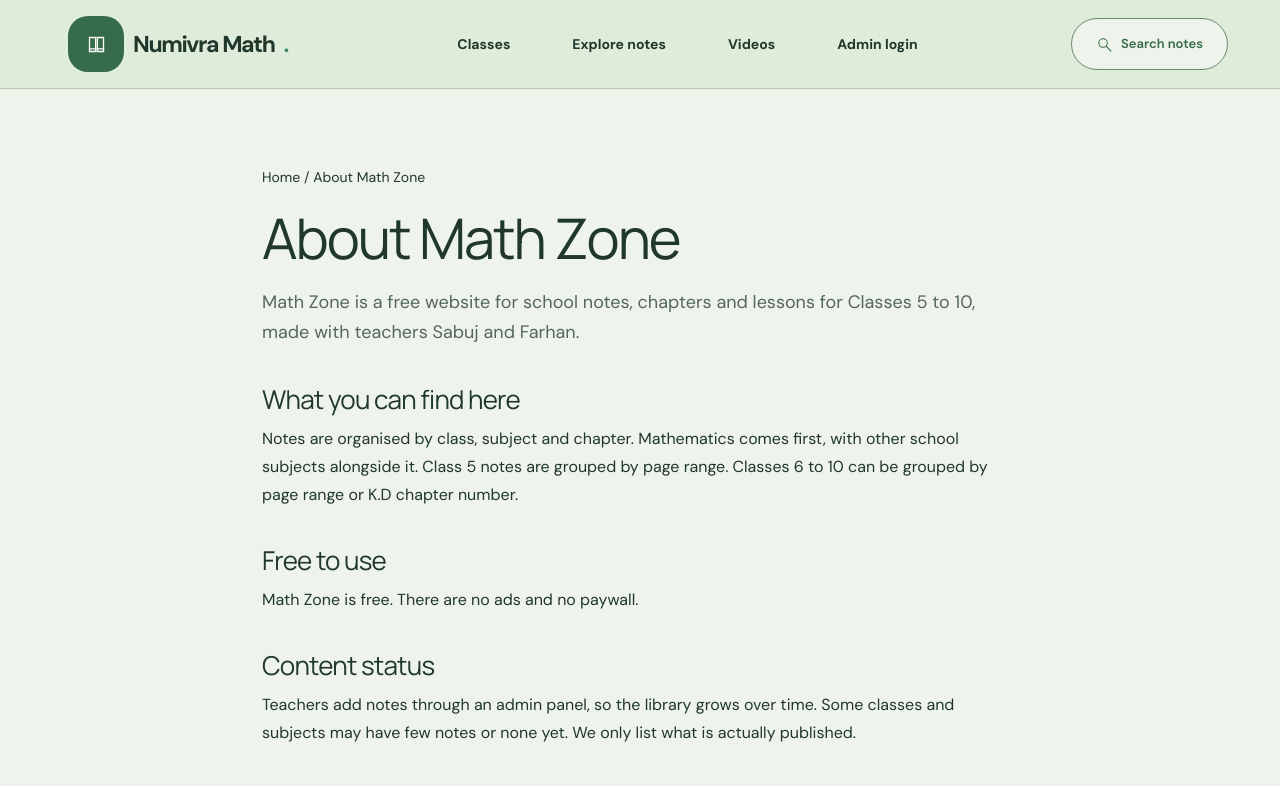
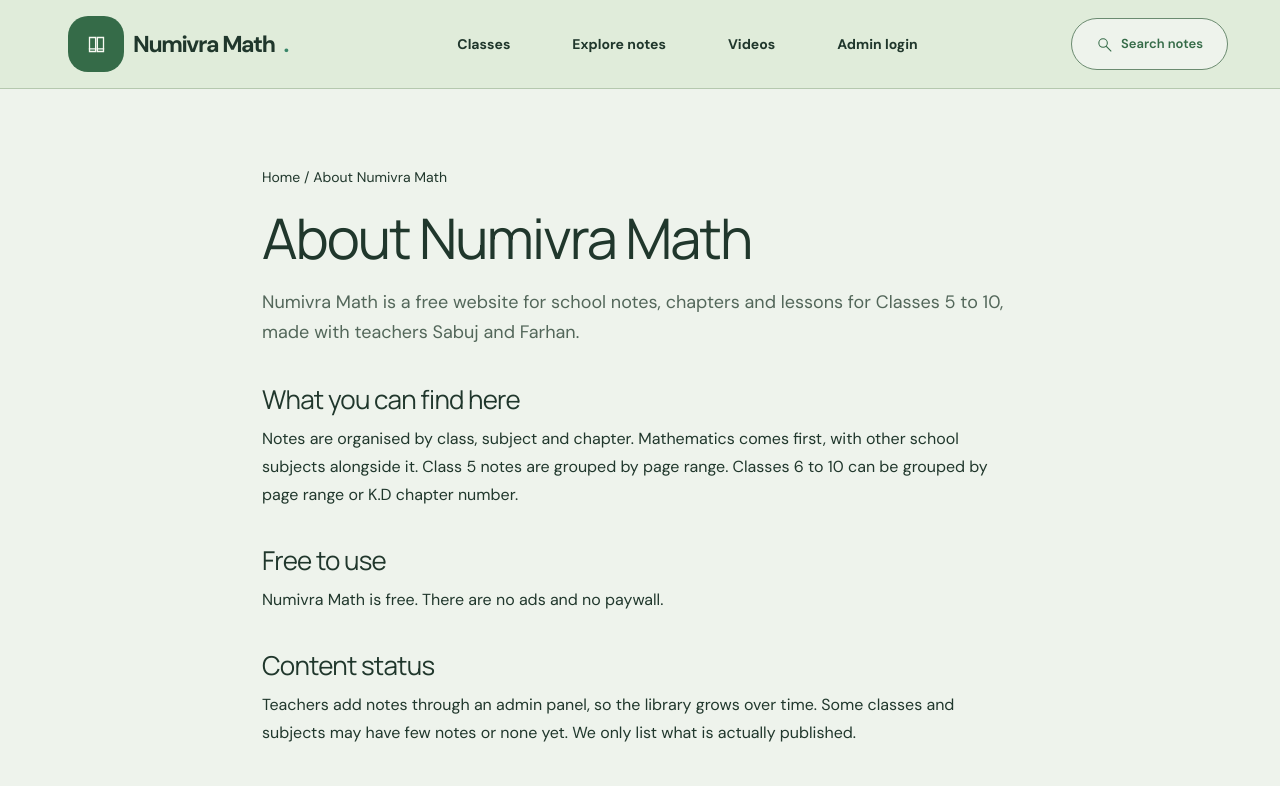
Before and after one commit to zyqorbusiness-lab/math-zone, a Next.js app: page /about in a window 1280 px wide. Shown: the top 786 px of the page. Built offline with nearby package versions, Linux system fonts and the light colour scheme.

Commit message:
Rename to Numivra Math and improve real search metadata: app/about/page.tsx

```diff
--- a/app/about/page.tsx
+++ b/app/about/page.tsx
@@ -1,10 +1,10 @@
 import Link from 'next/link';import {PageShell} from '@/components/page-shell';import {seo} from '@/lib/seo';
-export const metadata=seo('About Math Zone | Free Notes for Classes 5-10','Math Zone is a free notes website for Classes 5-10, run with teachers Sabuj and Farhan.','/about');
-export default function About(){return <PageShell title="About Math Zone" path="/about" type="AboutPage" intro="Math Zone is a free website for school notes, chapters and lessons for Classes 5 to 10, made with teachers Sabuj and Farhan.">
+export const metadata=seo('About Numivra Math | Free Notes for Classes 5-10','Numivra Math is a free notes website for Classes 5-10, run with teachers Sabuj and Farhan.','/about');
+export default function About(){return <PageShell title="About Numivra Math" path="/about" type="AboutPage" intro="Numivra Math is a free website for school notes, chapters and lessons for Classes 5 to 10, made with teachers Sabuj and Farhan.">
 <h2>What you can find here</h2>
 <p>Notes are organised by class, subject and chapter. Mathematics comes first, with other school subjects alongside it. Class 5 notes are grouped by page range. Classes 6 to 10 can be grouped by page range or K.D chapter number.</p>
 <h2>Free to use</h2>
-<p>Math Zone is free. There are no ads and no paywall.</p>
+<p>Numivra Math is free. There are no ads and no paywall.</p>
 <h2>Content status</h2>
 <p>Teachers add notes through an admin panel, so the library grows over time. Some classes and subjects may have few notes or none yet. We only list what is actually published.</p>
 <h2>Start learning</h2>
```
